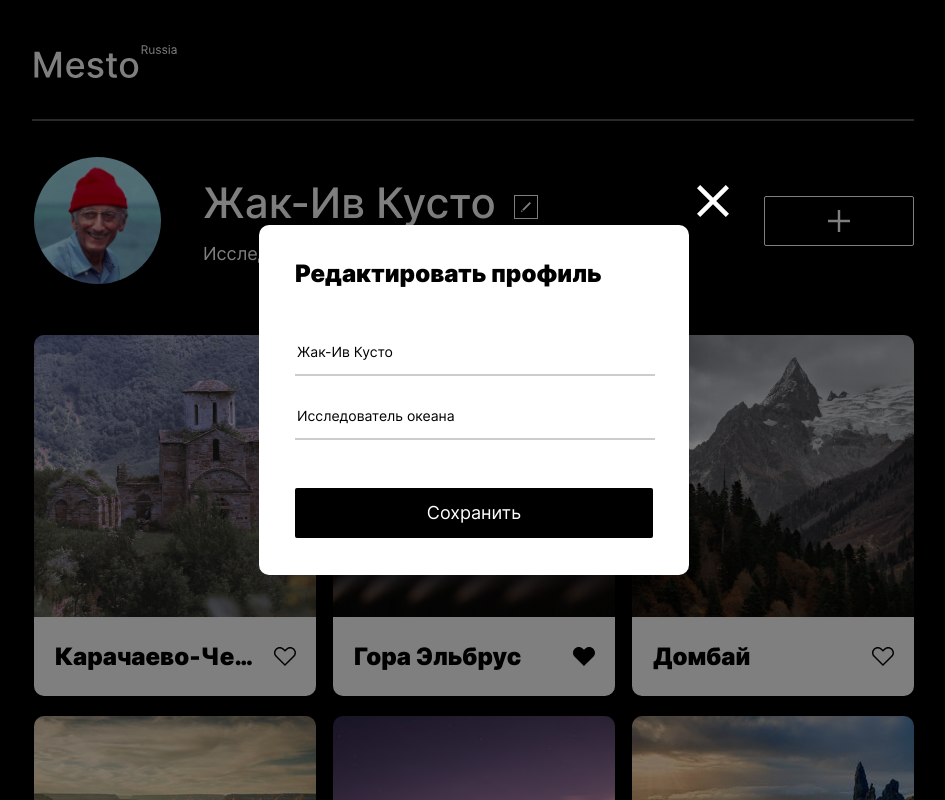
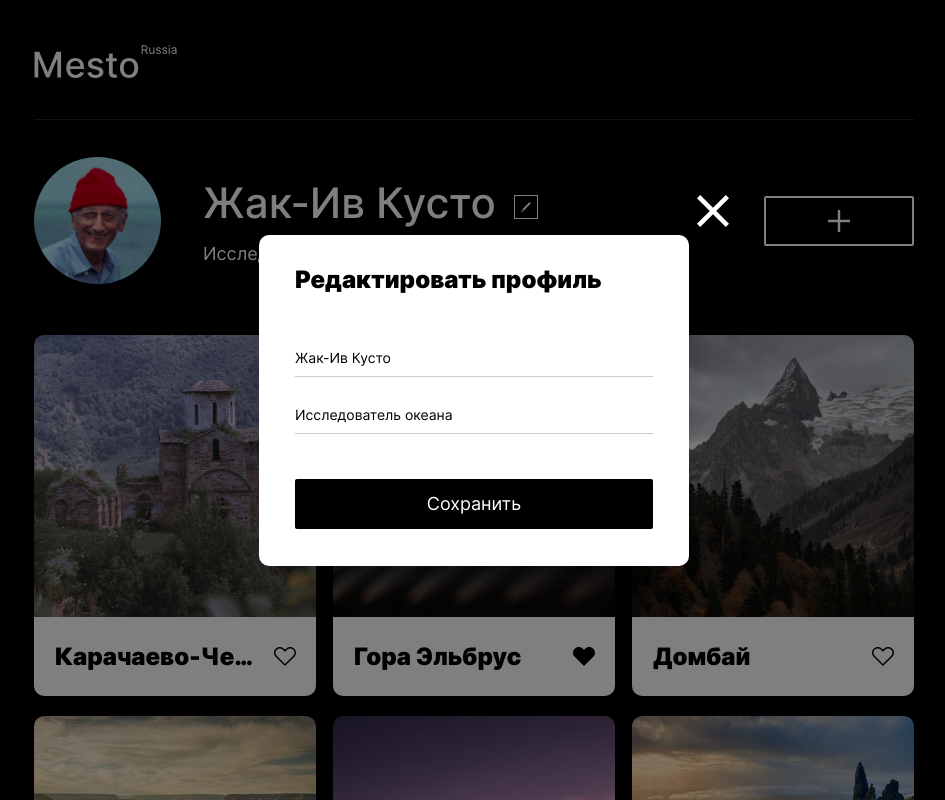
Before and after one commit to BasicallyEmpty/mesto-project, a plain HTML site: page index.html in a window 1280 px wide. Shown: the top 800 px of the page, without its empty margins (166-1111 px from the left). Drawn offline with Linux system fonts and the light colour scheme.

Commit message:
minor fixes, minor layout changes

```diff
--- a/blocks/card/__description-text/card__description-text.css
+++ b/blocks/card/__description-text/card__description-text.css
@@ -1,5 +1,5 @@
 .card__description-text {
-  margin: 0 0 0 21px;
+  margin: 25px 0 25px 21px;
   padding: 0;
   font-size: 24px;
   font-weight: 900;
--- a/blocks/card/__description/card__description.css
+++ b/blocks/card/__description/card__description.css
@@ -2,7 +2,6 @@
   margin: 0;
   display: flex;
   width: 100%;
-  height: 79px;
   background-color: #fff;
   align-items: center;
   justify-content: space-between;
--- a/blocks/card/__image/card__image.css
+++ b/blocks/card/__image/card__image.css
@@ -2,4 +2,5 @@
   margin: 0;
   width: 282px;
   border-radius: 10px 10px 0 0;
+  object-fit: cover;
 }
--- a/blocks/form/__heading/form__heading.css
+++ b/blocks/form/__heading/form__heading.css
@@ -1,5 +1,5 @@
 .form__heading {
-  margin: 34px 0 54px 36px;
+  margin: 30px 0 54px 36px;
   font-size: 24px;
   font-weight: 900;
   line-height: 29px;
--- a/blocks/form/__item/form__item.css
+++ b/blocks/form/__item/form__item.css
@@ -1,8 +1,16 @@
 .form__item {
+  margin: 0 0 28px;
+  padding: 0 0 10px 0;
   width: 100%;
   border: none;
   font-size: 14px;
   line-height: 17px;
+  border-bottom: 1px solid rgba(0, 0, 0, .2);
+  box-sizing: border-box;
+}
+
+.form__item:last-of-type {
+  margin: 0;
 }
 
 .form__item::placeholder {
--- a/blocks/form/__line/form__line.css
+++ /dev/null
@@ -1,12 +0,0 @@
-.form__line {
-  margin: 13px 0 30px;
-  padding: 0;
-  border: 1px  solid #000;
-  width: 100%;
-  height: 0;
-  opacity: .2;
-}
-
-.form__line:last-of-type {
-  margin: 13px 0 0;
-}
--- a/blocks/form/__save-button/form__save-button.css
+++ b/blocks/form/__save-button/form__save-button.css
@@ -1,5 +1,5 @@
 .form__save-button {
-  margin: 48px 0 37px;
+  margin: 45px 0 37px;
   padding: 0;
   width: 100%;
   height: 50px;
@@ -19,7 +19,7 @@
 
 @media screen and (max-width: 700px) {
   .form__save-button {
-    margin: 45px 0 25px;
+    margin: 43px 0 25px;
     height: 46px;
     font-size: 14px;
     line-height: 17px;
--- a/blocks/header/__line/header__line.css
+++ /dev/null
@@ -1,7 +0,0 @@
-.header__line {
-  margin: 0 0 36px;
-  min-width: 100%;
-  height: 0;
-  border: 1px #545454 solid;
-  align-self: flex-end;
-}
--- a/blocks/header/header.css
+++ b/blocks/header/header.css
@@ -4,4 +4,5 @@
   min-height: 74px;
   display: flex;
   flex-direction: column;
+  border-bottom: 1px solid rgba(54, 54, 54, .7);
 }
--- /dev/null
+++ b/blocks/page/__space/page__space.css
@@ -0,0 +1,3 @@
+.page__space {
+  margin: 0 0 37px 0;
+}
--- a/blocks/popup/__container/_form/popup__container_form_edit.css
+++ /dev/null
@@ -1,11 +0,0 @@
-/* модификатор на случай, если формы будут отличаться по размерам и типу */
-.popup__container_form_edit {
-  width: 430px;
-  transition: 0.1s;
-}
-
-@media screen and (max-width: 700px) {
-  .popup__container_form_edit {
-    width: 282px;
-  }
-}
--- a/blocks/popup/__container/popup__container.css
+++ b/blocks/popup/__container/popup__container.css
@@ -3,4 +3,12 @@
   border-radius: 10px;
   position: relative;
   box-shadow: 0px 0px 25px rgba(0, 0, 0, 0.15);
+  width: 430px;
+  transition: 0.1s;
 }
+
+@media screen and (max-width: 700px) {
+  .popup__container {
+    width: 282px;
+  }
+}
--- a/blocks/profile/__add-button/profile__add-button.css
+++ b/blocks/profile/__add-button/profile__add-button.css
@@ -1,7 +1,7 @@
 .profile__add-button {
   margin: 0 0 51px 0;
   background-color: #000;
-  border: 1px #fff solid;
+  border: 2px #fff solid;
   border-radius: 2px;
   box-sizing: border-box;
   width: 150px;
@@ -23,7 +23,6 @@
   .profile__add-button {
     margin: 36px 0;
     width: 282px;
-    height: 50px;
     background-size: 17px 17px;
   }
 }
--- a/blocks/profile/__avatar/profile__avatar.css
+++ b/blocks/profile/__avatar/profile__avatar.css
@@ -3,6 +3,7 @@
   width: 127px;
   height: 127px;
   border-radius: 50%;
+  object-fit: cover;
 }
 
 @media screen and (max-width: 700px) {
--- a/blocks/profile/__description/profile__description.css
+++ b/blocks/profile/__description/profile__description.css
@@ -3,6 +3,10 @@
   font-size: 18px;
   line-height: 22px;
   color: #fff;
+  text-overflow: ellipsis;
+  max-width: 500px;
+  overflow: hidden;
+  white-space: nowrap;
 }
 
 @media screen and (max-width: 700px) {
--- a/blocks/profile/__name/profile__name.css
+++ b/blocks/profile/__name/profile__name.css
@@ -4,6 +4,10 @@
   font-weight: 500;
   line-height: 48px;
   color: #fff;
+  text-overflow: ellipsis;
+  max-width: 500px;
+  overflow: hidden;
+  white-space: nowrap;
 }
 
 @media screen and (max-width: 700px) {
--- a/index.html
+++ b/index.html
@@ -15,80 +15,79 @@
     <div class="header__line"></div>
   </header>
   <main class="content">
+    <div class="page__space"></div>
     <section class="profile" aria-label="Профиль">
       <img src="images/avatar.jpg" alt="Аватар." class="profile__avatar">
       <div class="profile__profile-info">
         <div class="profile__name-wrapper">
           <h1 class="profile__name">Жак-Ив Кусто</h1>
-          <button class="profile__edit-button"></button>
+          <button class="profile__edit-button" type="button"></button>
         </div>
         <p class="profile__description">Исследователь океана</p>
       </div>
-      <button class="profile__add-button"></button>
+      <button class="profile__add-button" type="button"></button>
     </section>
     <section class="cards" aria-label="Фотографии">
-      <div class="card">
+      <article class="card">
         <img src="images/1.jpg" alt="Руины замка в горах." class="card__image">
         <div class="card__description">
           <h2 class="card__description-text">Карачаево-Черкессия</h2>
-          <button class="card__like-button"></button>
+          <button class="card__like-button" type="button"></button>
         </div>
-      </div>
-      <div class="card">
+      </article>
+      <article class="card">
         <img src="images/2.jpg" alt="Поле на фоне горы." class="card__image">
         <div class="card__description">
           <h2 class="card__description-text">Гора Эльбрус</h2>
-          <button class="card__like-button card__like-button_active"></button>
+          <button class="card__like-button card__like-button_active" type="button"></button>
         </div>
-      </div>
-      <div class="card">
+      </article>
+      <article class="card">
         <img src="images/3.jpg" alt="Лес на фоне горной цепи." class="card__image">
         <div class="card__description">
           <h2 class="card__description-text">Домбай</h2>
-          <button class="card__like-button"></button>
+          <button class="card__like-button" type="button"></button>
         </div>
-      </div>
-      <div class="card">
+      </article>
+      <article class="card">
         <img src="images/4.jpg" alt="Пейзаж Большого Каньона." class="card__image">
         <div class="card__description">
           <h2 class="card__description-text">Большой Каньон</h2>
-          <button class="card__like-button card__like-button_active"></button>
+          <button class="card__like-button card__like-button_active" type="button"></button>
         </div>
-      </div>
-      <div class="card">
+      </article>
+      <article class="card">
         <img src="images/5.jpg" alt="Рассвет в заснеженных горах." class="card__image">
         <div class="card__description">
           <h2 class="card__description-text">Аляска</h2>
-          <button class="card__like-button"></button>
+          <button class="card__like-button" type="button"></button>
         </div>
-      </div>
-      <div class="card">
+      </article>
+      <article class="card">
         <img src="images/6.jpg" alt="Переходящие в равнины горы." class="card__image">
         <div class="card__description">
           <h2 class="card__description-text">Шотландия</h2>
-          <button class="card__like-button card__like-button_active"></button>
+          <button class="card__like-button card__like-button_active" type="button"></button>
         </div>
-      </div>
-    </section>
-    <section class="popup popup_active" aria-label="Попап">
-      <div class="popup__container popup__container_form_edit">
-        <button class="popup__close-button"></button>
-        <form class="form">
-          <h2 class="form__heading">Редактировать профиль</h2>
-          <fieldset class="form__input-container">
-            <input class="form__item" type="text" id="name" name="name" placeholder="Имя" required value="Жак-Ив Кусто">
-            <div class="form__line"></div>
-            <input class="form__item" type="text" id="description" name="description" placeholder="Описание" required value="Исследователь океана">
-            <div class="form__line"></div>
-            <button class="form__save-button" type="submit">Сохранить</button>
-          </fieldset>
-        </form>
-      </div>
+      </article>
     </section>
   </main>
   <footer class="footer">
     <p class="footer__copyright">&copy; 2021 Mesto Russia</p>
   </footer>
+  <div class="popup popup_active">
+    <div class="popup__container">
+      <button class="popup__close-button" type="button"></button>
+      <form class="form" name="edit-profile">
+        <h2 class="form__heading">Редактировать профиль</h2>
+        <fieldset class="form__input-container">
+          <input class="form__item" type="text" id="name" name="name" placeholder="Имя" required value="Жак-Ив Кусто">
+          <input class="form__item" type="text" id="description" name="description" placeholder="Описание" required value="Исследователь океана">
+          <button class="form__save-button" type="submit">Сохранить</button>
+        </fieldset>
+      </form>
+    </div>
+  </div>
 </body>
 
 </html>
--- a/pages/index.css
+++ b/pages/index.css
@@ -13,8 +13,8 @@
 @import url(../blocks/footer/footer.css);
 
 /*ниже импорт элементов*/
+@import url(../blocks/page/__space/page__space.css);
 @import url(../blocks/header/__logo/header__logo.css);
-@import url(../blocks/header/__line/header__line.css);
 @import url(../blocks/profile/__avatar/profile__avatar.css);
 @import url(../blocks/profile/__profile-info/profile__profile-info.css);
 @import url(../blocks/profile/__name-wrapper/profile__name-wrapper.css);
@@ -31,11 +31,9 @@
 @import url(../blocks/form/__heading/form__heading.css);
 @import url(../blocks/form/__input-container/form__input-container.css);
 @import url(../blocks/form/__item/form__item.css);
-@import url(../blocks/form/__line/form__line.css);
 @import url(../blocks/form/__save-button/form__save-button.css);
 @import url(../blocks/footer/__copyright/footer__copyright.css);
 
 /*ниже импорт модификаторов*/
 @import url(../blocks/card/__like-button/_active/card__like-button_active.css);
 @import url(../blocks/popup/_active/popup_active.css);
-@import url(../blocks/popup/__container/_form/popup__container_form_edit.css);
```
